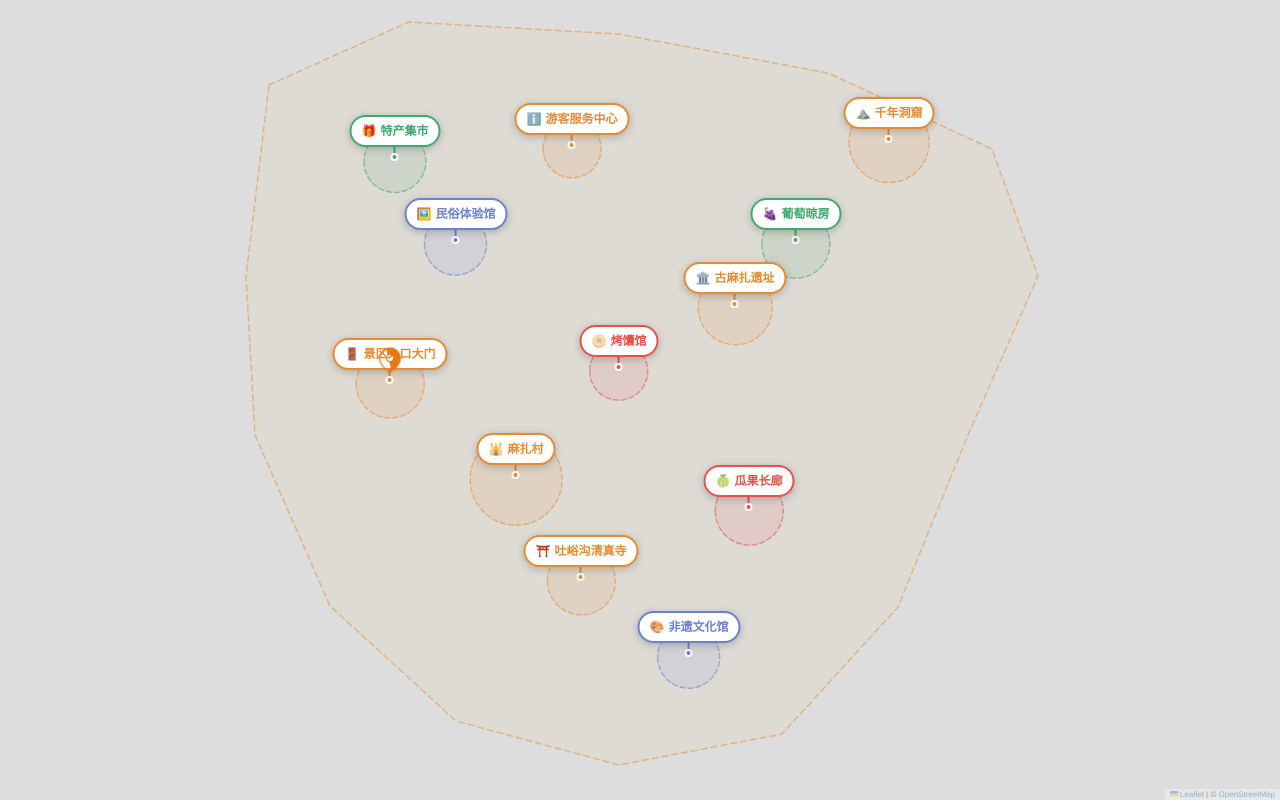
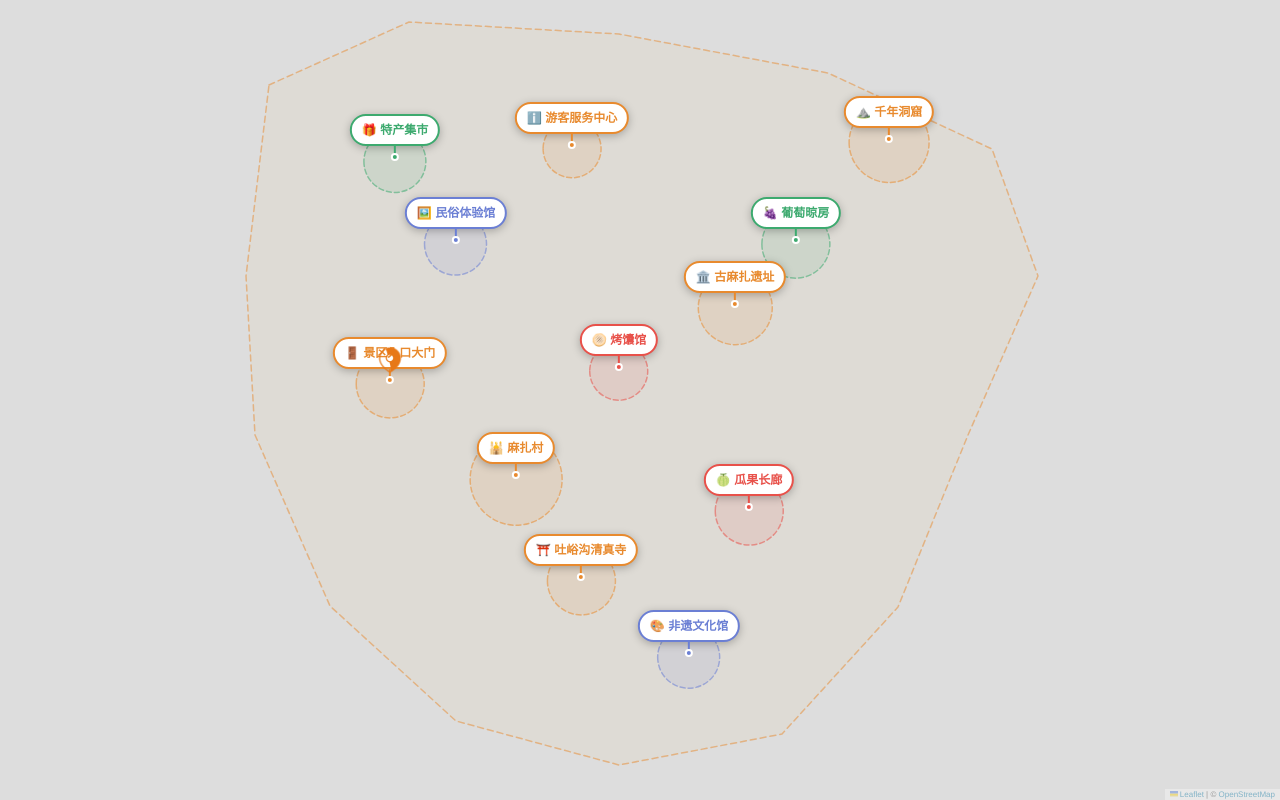
Before and after one commit to lhq13152961500-beep/EIRCT-ICMP, a website: page server/map-voice-guide.html in a window 1280 px wide. Drawn offline with Linux system fonts and the light colour scheme.

Commit message:
Align map markers precisely with their designated locations
Update CSS and HTML structure to ensure map markers accurately position their center point at the geographic coordinate, resolving previous alignment issues across different zoom levels.

Replit-Commit-Author: Agent
Replit-Commit-Session-Id: d1f948b1-244b-4214-93ba-12c2320da2bf
Replit-Commit-Checkpoint-Type: full_checkpoint
Replit-Commit-Event-Id: 12ae2471-ff24-4009-b4d7-e9605960a231
Replit-Commit-Screenshot-Url: https://storage.googleapis.com/screenshot-production-us-central1/1e642ed5-9bb4-4f6c-93b4-ca3ea46c89d7/d1f948b1-244b-4214-93ba-12c2320da2bf/QIW2RNH
Replit-Helium-Checkpoint-Created: true

```diff
--- a/server/map-voice-guide.html
+++ b/server/map-voice-guide.html
@@ -9,12 +9,19 @@
   *{margin:0;padding:0;box-sizing:border-box}
   html,body{width:100%;height:100%;overflow:hidden;background:#e8dcc8}
   #map{width:100vw;height:100vh}
-  /* transform: translate(-50%,-100%) 让底部中心（小圆点）精确对准地理坐标 */
-  .poi-marker{display:inline-flex;flex-direction:column;align-items:center;cursor:pointer;user-select:none;transform:translate(-50%,-100%)}
-  .poi-bubble{border-radius:20px;padding:5px 10px;font-size:12px;font-weight:700;white-space:nowrap;box-shadow:0 2px 10px rgba(0,0,0,0.28);display:flex;align-items:center;gap:4px;transition:transform .18s,box-shadow .18s}
-  .poi-bubble.active{transform:scale(1.14);box-shadow:0 4px 16px rgba(0,0,0,0.4)}
-  .poi-stem{width:2px;height:7px}
-  .poi-dot{width:8px;height:8px;border-radius:50%;border:2px solid white;margin-top:-1px}
+  /* outer wrapper is 0×0, inner content uses absolute positioning so
+     the DOT's centre is exactly at the Leaflet anchor (geographic coord) */
+  .pm-wrap{position:relative;width:0;height:0;overflow:visible}
+  .pm-inner{position:absolute;bottom:0;left:50%;transform:translateX(-50%);
+            display:flex;flex-direction:column;align-items:center;
+            cursor:pointer;user-select:none;pointer-events:auto}
+  .pm-bubble{border-radius:20px;padding:5px 10px;font-size:12px;font-weight:700;
+             white-space:nowrap;box-shadow:0 2px 8px rgba(0,0,0,0.26);
+             display:flex;align-items:center;gap:4px;
+             transition:transform .18s,box-shadow .18s}
+  .pm-bubble.active{transform:scale(1.14);box-shadow:0 4px 16px rgba(0,0,0,0.4)}
+  .pm-stem{width:2px;height:8px}
+  .pm-dot{width:8px;height:8px;border-radius:50%;border:2px solid #fff;margin-top:-1px}
   .leaflet-control-attribution{font-size:8px!important;opacity:0.4!important}
   .leaflet-control-zoom{display:none}
   .zone-label{background:transparent;border:none;box-shadow:none}
@@ -136,19 +143,27 @@ function send(data){
 }
 
 /* ── Build marker HTML ──────────────────────────────── */
+/* Structure:
+   .pm-wrap  (0×0, overflow:visible, geographic anchor)
+     .pm-inner (position:absolute;bottom:0;left:50%;translateX(-50%))
+       .pm-bubble  ← label
+       .pm-stem
+       .pm-dot  ← bottom-center sits exactly on the geographic coord
+*/
 function markerHtml(poi, isActive){
   var c=clr(poi.cat);
-  var bg   = isActive ? c.bubble : "#fff";
-  var col  = isActive ? c.text   : c.bubble;
-  var bdr  = isActive ? "none"   : ("2px solid "+c.bubble);
-  var sh   = isActive ? "0 4px 14px rgba(0,0,0,0.4)" : "0 2px 8px rgba(0,0,0,0.22)";
-  var sc   = isActive ? "scale(1.18)" : "scale(1)";
-  return '<div class="poi-marker">'+
-    '<div class="poi-bubble'+(isActive?' active':'')+'" style="background:'+bg+';color:'+col+';border:'+bdr+';box-shadow:'+sh+';transform:'+sc+'">'+
-    poi.emoji+' <span>'+poi.name+'</span></div>'+
-    '<div class="poi-stem" style="background:'+c.bubble+'"></div>'+
-    '<div class="poi-dot" style="background:'+c.bubble+'"></div>'+
-    '</div>';
+  var bg  = isActive ? c.bubble : "#fff";
+  var col = isActive ? c.text   : c.bubble;
+  var bdr = isActive ? "none"   : ("2px solid "+c.bubble);
+  return '<div class="pm-wrap">'+
+    '<div class="pm-inner">'+
+      '<div class="pm-bubble'+(isActive?' active':'')+'" style="background:'+bg+';color:'+col+';border:'+bdr+'">'+
+        poi.emoji+' '+poi.name+
+      '</div>'+
+      '<div class="pm-stem" style="background:'+c.bubble+'"></div>'+
+      '<div class="pm-dot"  style="background:'+c.bubble+'"></div>'+
+    '</div>'+
+  '</div>';
 }
 
 /* ── Create markers + zones ─────────────────────────── */
```
Also changed, not shown: server_dist/map-voice-guide.html (+32 -17 lines), attached_assets/image_1775635540532.png (added).
